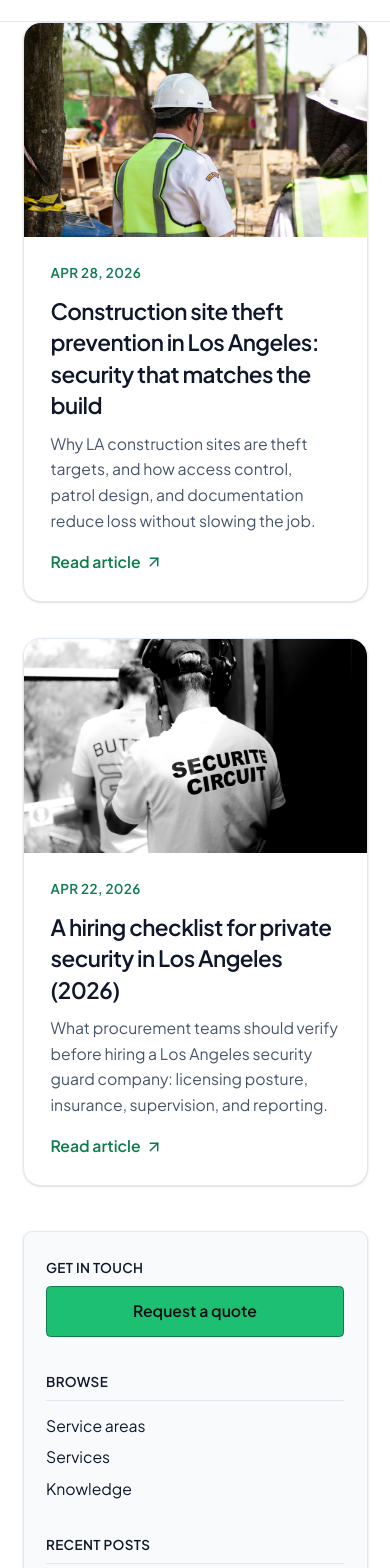
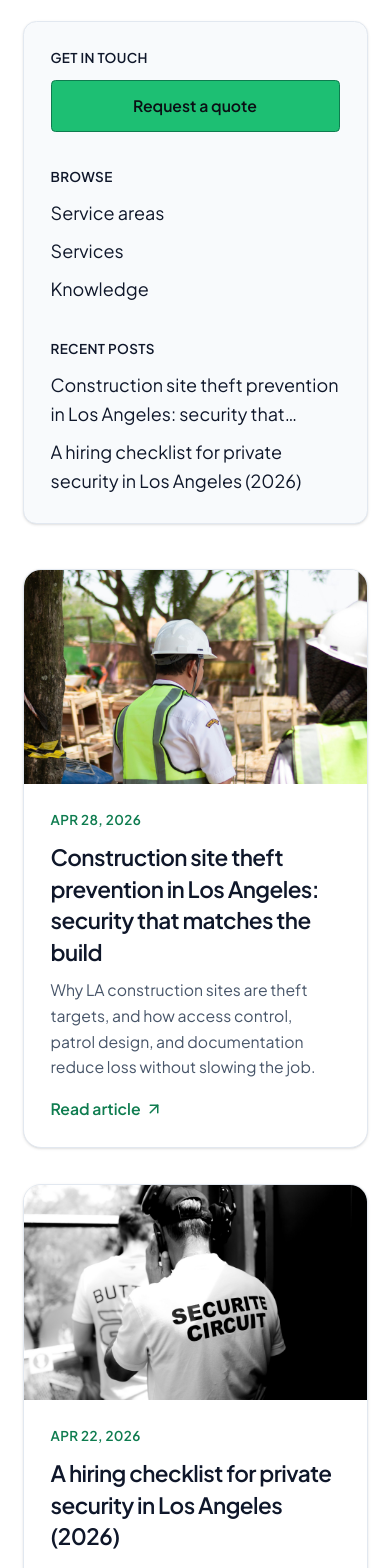
Before and after one commit to leadmakerAgency/trivion-protection, a Next.js app: page /blog in a window 390 px wide. Shown: the part 432-2000 px from the top of the page. Built offline with nearby package versions, Linux system fonts and the light colour scheme; no server answers.

Commit message:
message243f32f23f

```diff
--- a/package.json
+++ b/package.json
@@ -3,6 +3,8 @@
   "version": "0.1.0",
   "private": true,
   "scripts": {
+    "prebuild": "node scripts/copy-sveltia-admin.cjs",
+    "predev": "node scripts/copy-sveltia-admin.cjs",
     "dev": "next dev",
     "build": "next build",
     "start": "next start",
--- /dev/null
+++ b/scripts/copy-sveltia-admin.cjs
@@ -0,0 +1,23 @@
+/**
+ * Mirrors eleventy-blog/admin -> public/admin so Next.js/Vercel serves /admin (Sveltia CMS).
+ * Single source of truth: edit files under eleventy-blog/admin only.
+ */
+const fs = require("fs");
+const path = require("path");
+
+const root = path.join(__dirname, "..");
+const srcDir = path.join(root, "eleventy-blog", "admin");
+const destDir = path.join(root, "public", "admin");
+
+if (!fs.existsSync(srcDir)) {
+  console.warn(
+    `[copy-sveltia-admin] Skip: missing ${path.relative(root, srcDir)}`,
+  );
+  process.exit(0);
+}
+
+fs.mkdirSync(destDir, { recursive: true });
+fs.cpSync(srcDir, destDir, { recursive: true });
+console.log(
+  `[copy-sveltia-admin] Copied ${path.relative(root, srcDir)} -> ${path.relative(root, destDir)}`,
+);
--- a/src/app/blog/page.tsx
+++ b/src/app/blog/page.tsx
@@ -1,5 +1,5 @@
 import type { Metadata } from "next";
-import { ArchiveSidebar } from "@/components/ArchiveSidebar";
+import { ArchiveIndexPanel } from "@/components/ArchiveIndexPanel";
 import { ArchiveArticleCard } from "@/components/ArchiveArticleCard";
 import { InteriorPageShell } from "@/components/InteriorPageShell";
 import { buildMetadata } from "@/lib/seo";
@@ -18,20 +18,18 @@ export default function BlogIndexPage() {
   return (
     <InteriorPageShell
       surface="paper"
-      pageTone="archive"
       breadcrumbs={[{ href: "/blog", label: "Blog" }]}
       title="Blog"
       description="Short articles for Los Angeles County operators covering policy, field practice, hiring, and stronger security outcomes, without filler."
       headerClassName="pb-10"
-      sidebar={
-        <ArchiveSidebar
+      contentWidth="wide"
+    >
+      <div>
+        <ArchiveIndexPanel
           segment="blog"
           surface="light"
           recent={posts.slice(0, 5).map((p) => ({ slug: p.slug, title: p.title }))}
         />
-      }
-    >
-      <div>
         <div className="grid gap-8 sm:grid-cols-2 xl:grid-cols-2">
           {posts.map((p) => (
             <ArchiveArticleCard
--- a/src/app/knowledge/page.tsx
+++ b/src/app/knowledge/page.tsx
@@ -1,5 +1,5 @@
 import type { Metadata } from "next";
-import { ArchiveSidebar } from "@/components/ArchiveSidebar";
+import { ArchiveIndexPanel } from "@/components/ArchiveIndexPanel";
 import { ArchiveArticleCard } from "@/components/ArchiveArticleCard";
 import { InteriorPageShell } from "@/components/InteriorPageShell";
 import { buildMetadata } from "@/lib/seo";
@@ -18,21 +18,19 @@ export default function KnowledgeIndexPage() {
   return (
     <InteriorPageShell
       surface="paper"
-      pageTone="archive"
       breadcrumbs={[{ href: "/knowledge", label: "Knowledge" }]}
       title="Knowledge base"
       description="Evergreen guides for hiring managers comparing Los Angeles security vendors and scoped to help you
           procure the right coverage, not to replace a licensed consultation at your location."
       headerClassName="pb-10"
-      sidebar={
-        <ArchiveSidebar
+      contentWidth="wide"
+    >
+      <div>
+        <ArchiveIndexPanel
           segment="knowledge"
           surface="light"
           recent={posts.slice(0, 5).map((p) => ({ slug: p.slug, title: p.title }))}
         />
-      }
-    >
-      <div>
         {posts.length === 0 ? (
           <p className="text-sm text-muted-on-light">Articles are loading soon.</p>
         ) : (
--- /dev/null
+++ b/src/components/ArchiveIndexPanel.tsx
@@ -0,0 +1,82 @@
+import Link from "next/link";
+import { Button } from "@/components/Button";
+
+export type ArchiveIndexPanelItem = { slug: string; title: string };
+
+type ArchiveIndexPanelProps = {
+  segment: "blog" | "knowledge";
+  recent: ArchiveIndexPanelItem[];
+  surface?: "dark" | "light";
+};
+
+export const ArchiveIndexPanel = ({ segment, recent, surface = "dark" }: ArchiveIndexPanelProps) => {
+  const otherHref = segment === "blog" ? "/knowledge" : "/blog";
+  const otherLabel = segment === "blog" ? "Knowledge" : "Blog";
+  const recentHeading = segment === "blog" ? "Recent posts" : "Recent articles";
+
+  const isLight = surface === "light";
+  const label = isLight
+    ? "text-xs font-semibold uppercase tracking-wide text-foreground-on-light"
+    : "text-xs font-semibold uppercase tracking-wide text-foreground/80";
+  const muted = isLight ? "text-muted-on-light" : "text-muted";
+  const linkClass = isLight
+    ? "text-foreground-on-light hover:text-accent-dark hover:underline"
+    : "text-foreground/90 hover:underline";
+
+  return (
+    <div
+      className={`mb-10 rounded-xl border border-surface-light-edge p-6 shadow-sm sm:p-8 ${
+        isLight ? "bg-surface-light" : "bg-panel"
+      } ${muted}`}
+    >
+      <div className="grid gap-8 lg:grid-cols-3 lg:gap-10">
+        <div>
+          <p className={label}>Get in touch</p>
+          <Button
+            href="/contact"
+            variant="primary"
+            surface={isLight ? "light" : "dark"}
+            className="mt-3 w-full justify-center text-sm sm:w-auto"
+          >
+            Request a quote
+          </Button>
+        </div>
+        <nav aria-label="Browse">
+          <p className={label}>Browse</p>
+          <ul className="mt-3 space-y-2">
+            <li>
+              <Link className={linkClass} href="/service-areas">
+                Service areas
+              </Link>
+            </li>
+            <li>
+              <Link className={linkClass} href="/services">
+                Services
+              </Link>
+            </li>
+            <li>
+              <Link className={linkClass} href={otherHref}>
+                {otherLabel}
+              </Link>
+            </li>
+          </ul>
+        </nav>
+        <div className="min-w-0">
+          <p className={label}>{recentHeading}</p>
+          <ul className="mt-3 space-y-2">
+            {recent.map((p) => (
+              <li key={p.slug}>
+                <Link
+                  className={`${linkClass} line-clamp-2 sm:line-clamp-none`}
+                  href={segment === "blog" ? `/blog/${p.slug}` : `/knowledge/${p.slug}`}
+                >
+                  {p.title}
+                </Link>
+              </li>
+            ))}
+          </ul>
+        </div>
+      </div>
+    </div>
+  );
+};
--- a/src/components/ArchiveSidebar.tsx
+++ /dev/null
@@ -1,73 +0,0 @@
-import Link from "next/link";
-import { Button } from "@/components/Button";
-
-export type ArchiveSidebarItem = { slug: string; title: string };
-
-type ArchiveSidebarProps = {
-  segment: "blog" | "knowledge";
-  recent: ArchiveSidebarItem[];
-  surface?: "dark" | "light";
-};
-
-export const ArchiveSidebar = ({ segment, recent, surface = "dark" }: ArchiveSidebarProps) => {
-  const otherHref = segment === "blog" ? "/knowledge" : "/blog";
-  const otherLabel = segment === "blog" ? "Knowledge" : "Blog";
-  const recentHeading = segment === "blog" ? "Recent posts" : "Recent articles";
-
-  const isLight = surface === "light";
-  const label = isLight ? "text-xs font-semibold uppercase tracking-wide text-foreground-on-light" : "text-xs font-semibold uppercase tracking-wide text-foreground/80";
-  const muted = isLight ? "text-muted-on-light" : "text-muted";
-  const linkClass = isLight ? "text-foreground-on-light hover:text-accent-dark hover:underline" : "text-foreground/90 hover:underline";
-  const rule = isLight ? "border-t border-surface-light-edge" : "border-t border-edge";
-
-  return (
-    <div className={`space-y-8 ${muted}`}>
-      <div>
-        <p className={label}>Get in touch</p>
-        <Button
-          href="/contact"
-          variant="primary"
-          surface={isLight ? "light" : "dark"}
-          className="mt-2 w-full justify-center text-sm"
-        >
-          Request a quote
-        </Button>
-      </div>
-      <nav aria-label="Browse">
-        <p className={label}>Browse</p>
-        <ul className={`mt-2 space-y-2 pt-3 ${rule}`}>
-          <li>
-            <Link className={linkClass} href="/service-areas">
-              Service areas
-            </Link>
-          </li>
-          <li>
-            <Link className={linkClass} href="/services">
-              Services
-            </Link>
-          </li>
-          <li>
-            <Link className={linkClass} href={otherHref}>
-              {otherLabel}
-            </Link>
-          </li>
-        </ul>
-      </nav>
-      <div>
-        <p className={label}>{recentHeading}</p>
-        <ul className={`mt-2 space-y-2 pt-3 ${rule}`}>
-          {recent.map((p) => (
-            <li key={p.slug}>
-              <Link
-                className={linkClass}
-                href={segment === "blog" ? `/blog/${p.slug}` : `/knowledge/${p.slug}`}
-              >
-                {p.title}
-              </Link>
-            </li>
-          ))}
-        </ul>
-      </div>
-    </div>
-  );
-};
--- a/src/components/InteriorPageShell.tsx
+++ b/src/components/InteriorPageShell.tsx
@@ -94,9 +94,9 @@ export const InteriorPageShell = ({
       className={
         isArchive
           ? isPaper
-            ? "rounded-lg border border-surface-light-edge bg-surface-light px-5 py-6 text-sm text-foreground-on-light shadow-sm lg:sticky lg:top-24 lg:self-start"
-            : "rounded-sm border border-edge bg-panel px-5 py-6 text-sm text-foreground shadow-content lg:sticky lg:top-24 lg:self-start"
-          : "border-t border-edge pt-8 text-sm text-muted lg:sticky lg:top-24 lg:self-start lg:border-l lg:border-t-0 lg:pl-8 lg:pt-0"
+            ? "rounded-lg border border-surface-light-edge bg-surface-light px-5 py-6 text-sm text-foreground-on-light shadow-sm lg:self-start"
+            : "rounded-sm border border-edge bg-panel px-5 py-6 text-sm text-foreground shadow-content lg:self-start"
+          : "border-t border-edge pt-8 text-sm text-muted lg:self-start lg:border-l lg:border-t-0 lg:pl-8 lg:pt-0"
       }
     >
       {sidebar}
@@ -122,8 +122,6 @@ export const InteriorPageShell = ({
     </div>
   );
 
-  const rootBorder =
-    effectiveHeaderTone === "light" || isPaper ? "border-surface-light-edge" : "border-edge";
   const rootBg = isPaper ? "bg-white" : effectiveHeaderTone === "light" ? "bg-surface-light" : "bg-surface";
 
   const headerChrome = suppressVisibleTitle ? (
@@ -150,13 +148,10 @@ export const InteriorPageShell = ({
     </div>
   );
 
-  const archiveBodyShell =
-    isPaper
-      ? "border-t border-surface-light-edge bg-white"
-      : "border-t border-surface-light-edge bg-surface-light";
+  const archiveBodyShell = isPaper ? "bg-white" : "bg-surface-light";
 
   return (
-    <Root className={`border-b ${rootBorder} ${rootBg} ${className}`}>
+    <Root className={`${rootBg} ${className}`}>
       {headerChrome}
       {isArchive ? <div className={archiveBodyShell}>{body}</div> : body}
     </Root>
--- a/src/components/SiteNavigation.tsx
+++ b/src/components/SiteNavigation.tsx
@@ -12,10 +12,15 @@ type Mega = "services" | "areas" | null;
 type MainLink = { href: string; label: string; ariaLabel?: string };
 
 const mainLinks: MainLink[] = [
-  { href: "/about", label: "About Us", ariaLabel: "About Trivon Protection" },
   { href: "/industries", label: "Industries", ariaLabel: "Industries we serve" },
   { href: "/blog", label: "Blog" },
 ];
+
+const aboutLink: MainLink = {
+  href: "/about",
+  label: "About Us",
+  ariaLabel: "About Trivon Protection",
+};
 
 const navLinkClass =
   "focus-ring shrink-0 whitespace-nowrap rounded-sm px-3 py-2.5 text-sm font-medium text-foreground/90 hover:bg-panel hover:text-foreground";
@@ -302,6 +307,9 @@ export const SiteNavigation = () => {
               {l.label}
             </Link>
           ))}
+          <Link href={aboutLink.href} className={navLinkClass} aria-label={aboutLink.ariaLabel}>
+            {aboutLink.label}
+          </Link>
         </div>
       </div>
 
@@ -411,6 +419,14 @@ export const SiteNavigation = () => {
                 {l.label}
               </Link>
             ))}
+            <Link
+              href={aboutLink.href}
+              className="border-t border-edge px-4 py-2.5 text-sm font-medium hover:bg-panel"
+              aria-label={aboutLink.ariaLabel}
+              onClick={() => setMobileOpen(false)}
+            >
+              {aboutLink.label}
+            </Link>
 
             <div className="mt-1 flex flex-col gap-2 border-t border-edge px-4 py-3">
               <Button href="/contact" variant="primary" onClick={() => setMobileOpen(false)}>
```
Also changed, not shown: src/app/about/page.tsx (+13 -14 lines), 2 other files (tests, documents, lock files or other folders).
